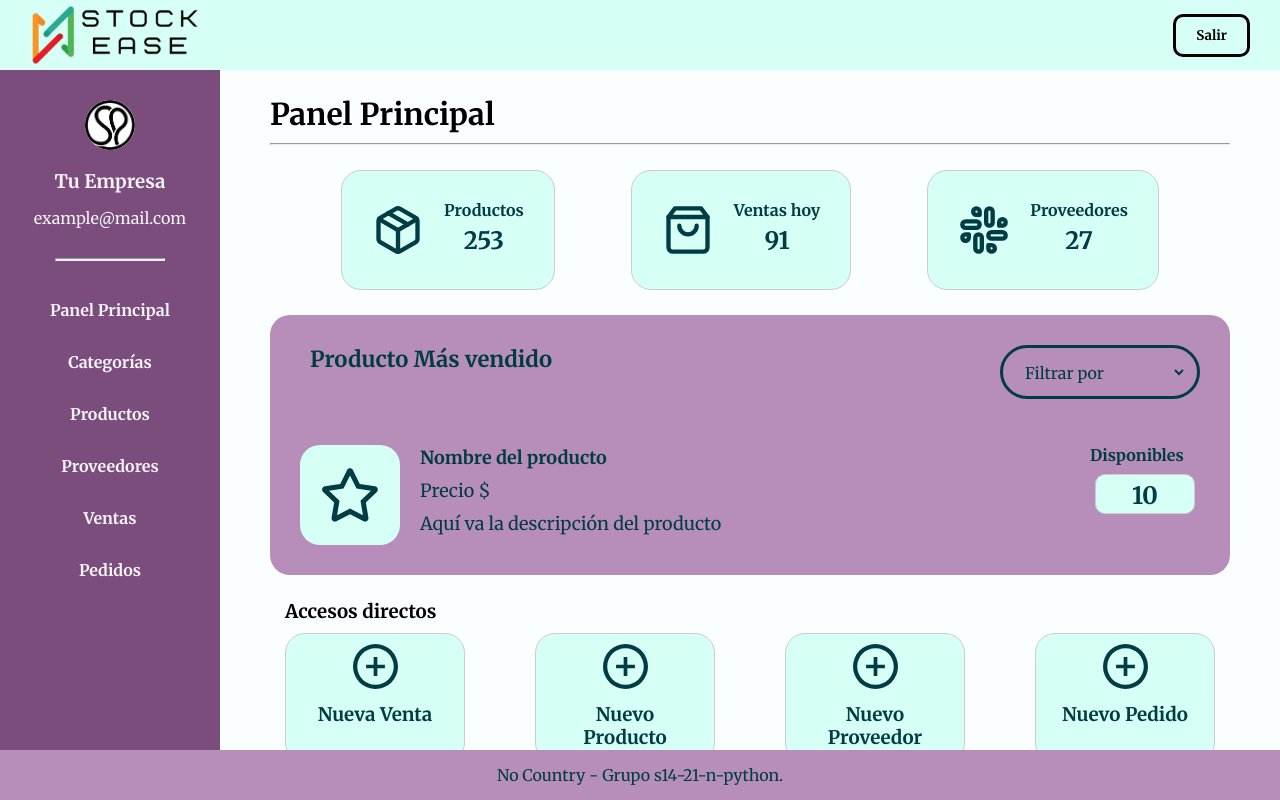
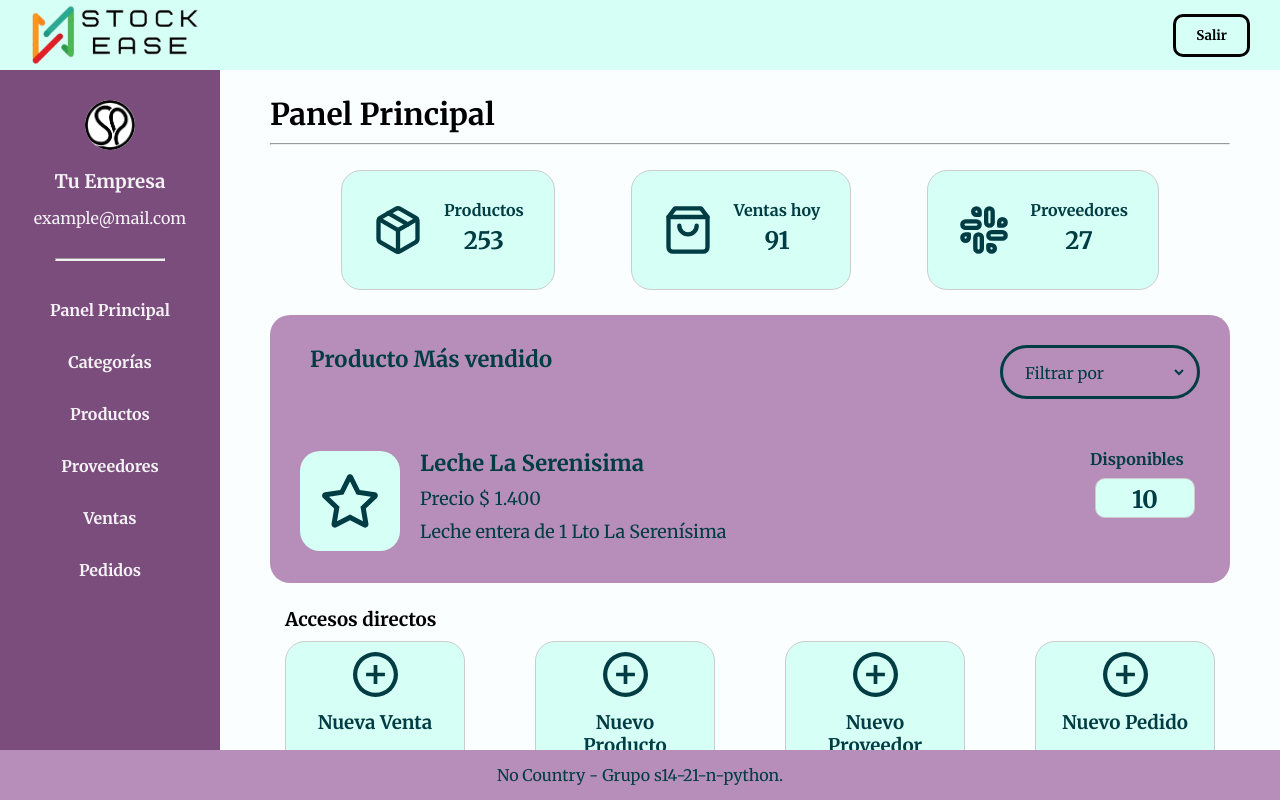
Before and after one commit to No-Country-simulation/s14-21-n-python, a React (Vite) app in the folder frontend/: page / in a window 1280 px wide. Built offline with nearby package versions, Linux system fonts and the light colour scheme.

Commit message:
cambios en css
Cambios en dashboard y productos

```diff
--- a/frontend/src/components/Dashboard/Dashboard.jsx
+++ b/frontend/src/components/Dashboard/Dashboard.jsx
@@ -53,10 +53,10 @@ const Dashboard = () => {
               <FaRegStar />
             </div>
             <div className={style.productDetails}>
-              <h4>Nombre del producto</h4>
+              <h3>Leche La Serenisima</h3>
               <div className={style.priceAndDescription}>
-                <p>Precio $</p>
-                <p>Aquí va la descripción del producto</p>
+                <p>Precio $ 1.400</p>
+                <p>Leche entera de 1 Lto La Serenísima</p>
               </div>
             </div>
           </div>
--- a/frontend/src/components/Dashboard/Dashboard.module.css
+++ b/frontend/src/components/Dashboard/Dashboard.module.css
@@ -104,7 +104,7 @@ select option {
 
 }
 
-.productInfo h4 {
+.productInfo h3 {
   margin-left: 10px; /* Añadimos un margen izquierdo para separar el ícono del texto */
 }
 .productDetails {
--- a/frontend/src/components/Products/Products.module.css
+++ b/frontend/src/components/Products/Products.module.css
@@ -63,13 +63,13 @@
   flex: 1;
   width: 200px;
   margin: auto 0;
-  padding-left: 50px;
+  padding-left: 1px;
   padding-right: 10px;
 }
 
 
 .headerColumn1  {
-  padding-left: 25px;
+  padding-left: 5px;
 }
 
 .headerColumn2{
@@ -78,11 +78,11 @@
 
 
 .headerColumn3{
- padding-left: 20px;
+ padding-left: 50px;
 }
 
 .headerColumn4{
-  padding-left: 25px;
+  padding-left: 35px;
 }
 
 .headerColumn5 {
@@ -94,8 +94,8 @@
 }
 
 
-.contentColumn1, .contentColumn2{
-  width: 210px;
+.contentColumn1, .contentColumn2 .contentColumn3{
+  width: 150px;
 }
 
 .separateLine {
```
